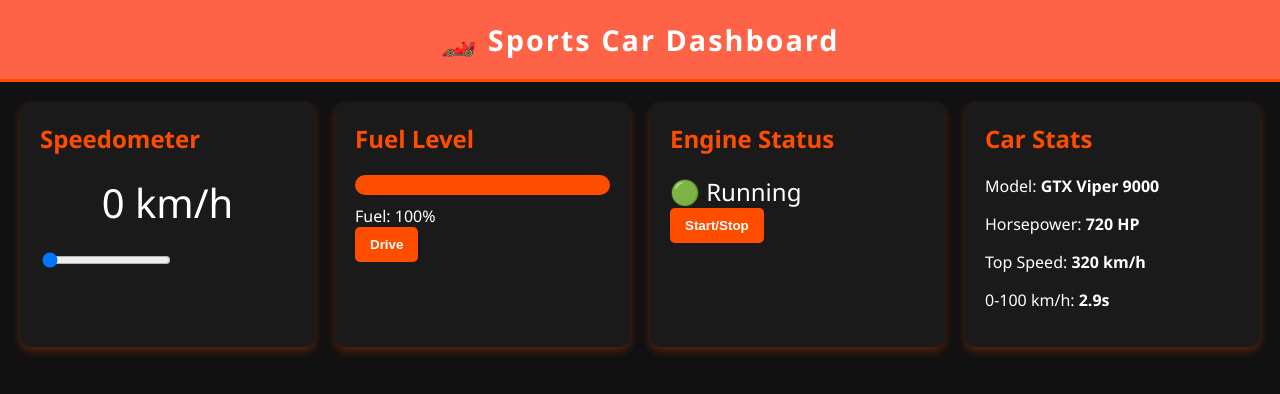
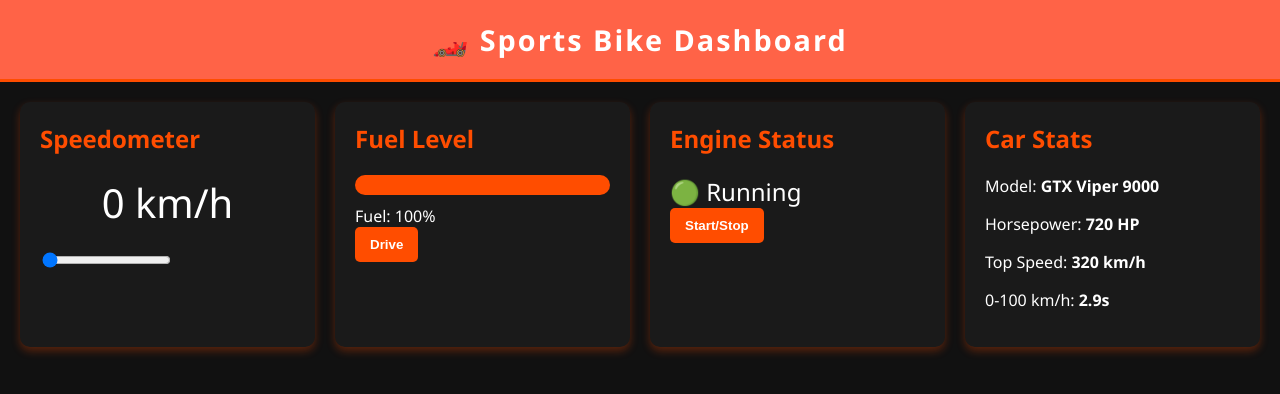
Before and after one commit to VEERAVENKATADURGAESWARTARUNGANDHARAPU/Collab, a plain HTML site: page index.html in a window 1280 px wide. Drawn offline with Linux system fonts and the light colour scheme.

Commit message:
Update index.html
changes

```diff
--- a/index.html
+++ b/index.html
@@ -80,7 +80,7 @@
 <body>
 
   <header>
-    🏎️ Sports Car Dashboard
+    🏎️ Sports Bike Dashboard
   </header>
 
   <div class="dashboard">
```
